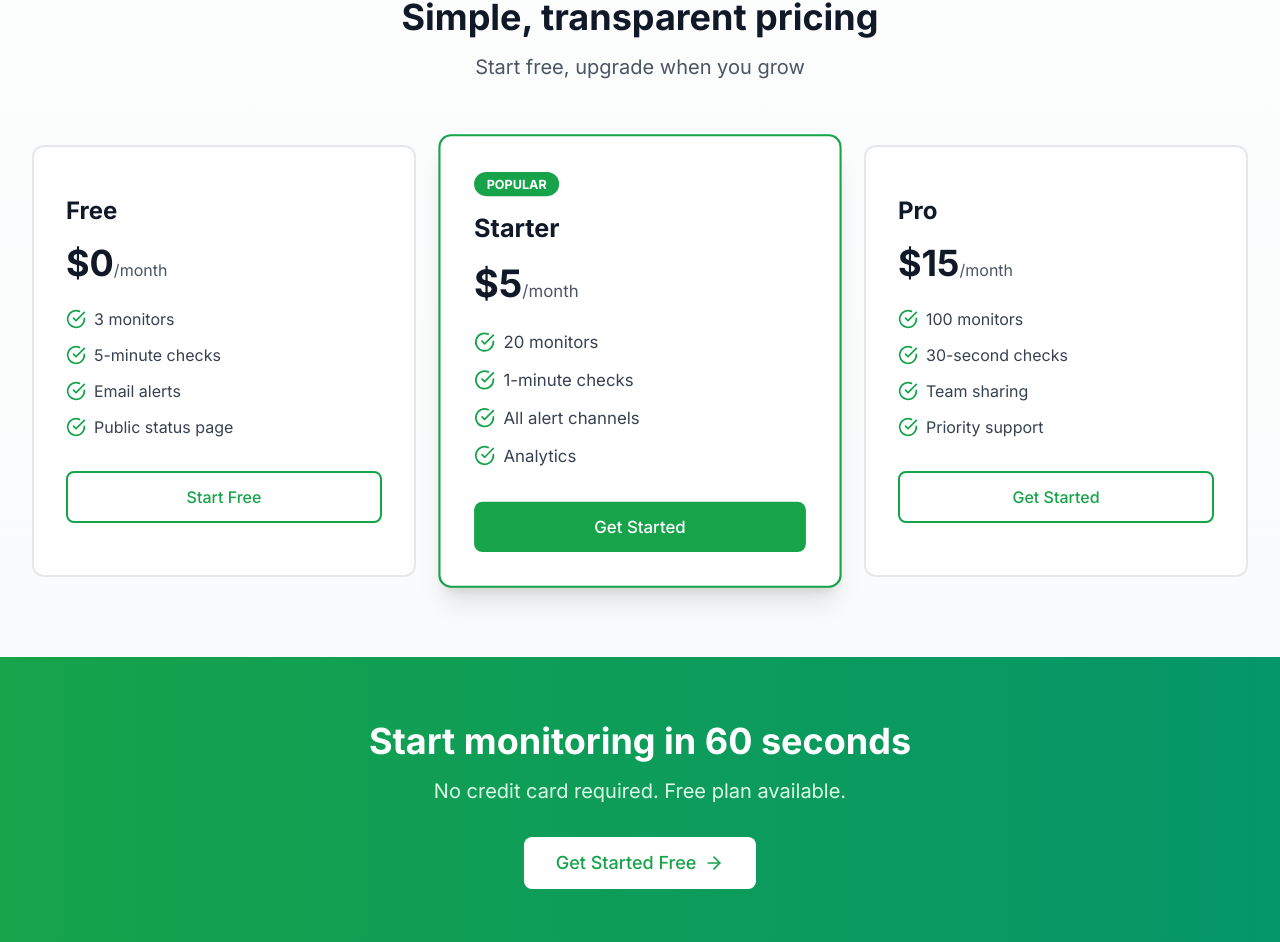
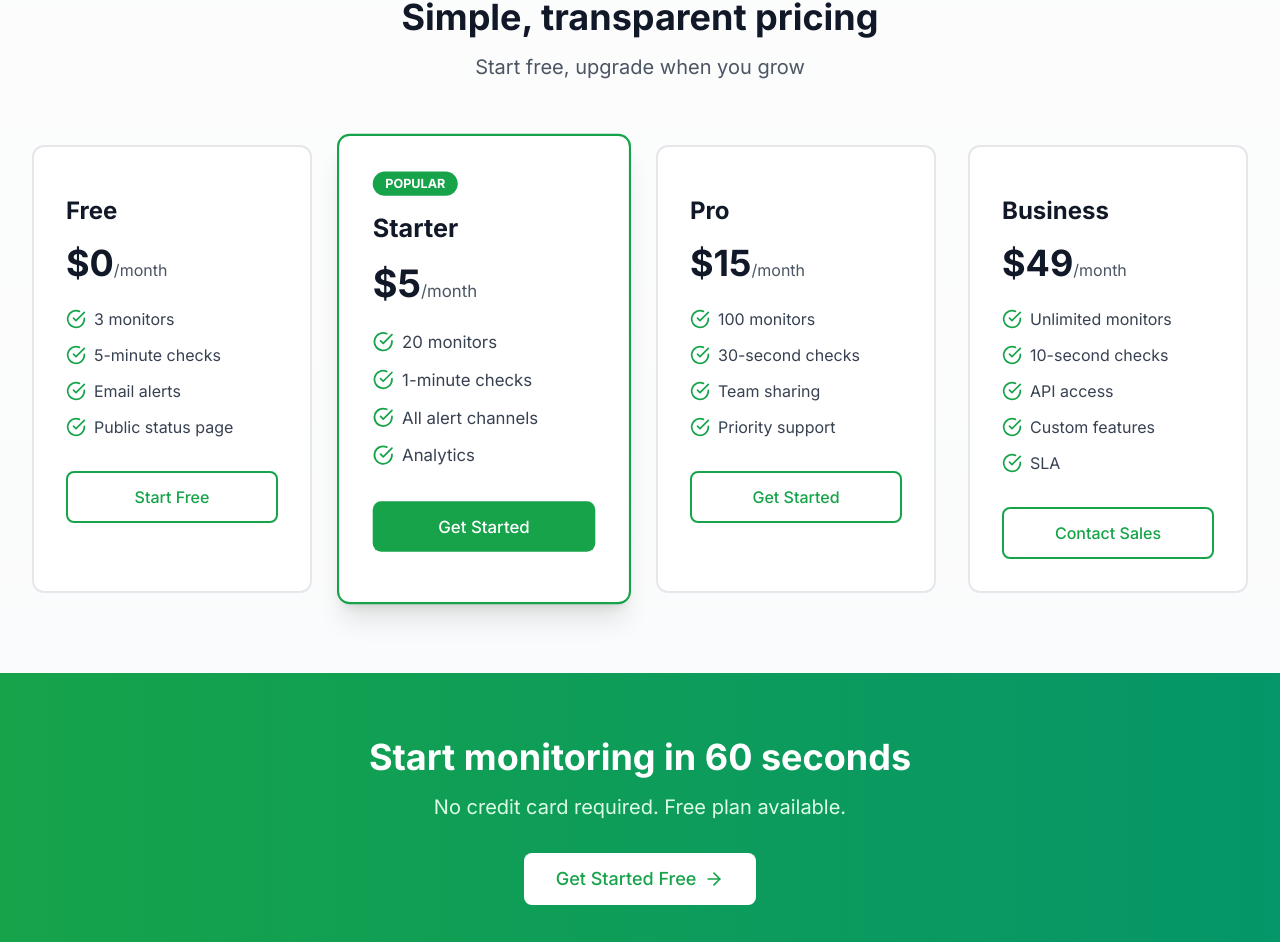
Before and after one commit to JEONSEWON/api-health-monitor, a Next.js app in the folder frontend/: page / in a window 1280 px wide. Shown: the part 1502-2444 px from the top of the page. Built offline with nearby package versions, Linux system fonts and the light colour scheme.

Commit message:
feat: Add Business plan (9/month) to pricing page

```diff
--- a/frontend/app/page.tsx
+++ b/frontend/app/page.tsx
@@ -135,7 +135,7 @@ export default function HomePage() {
           </p>
         </div>
 
-        <div className="grid md:grid-cols-3 gap-8">
+        <div className="grid md:grid-cols-2 lg:grid-cols-4 gap-8">
           <PricingCard
             name="Free"
             price="$0"
@@ -156,6 +156,13 @@ export default function HomePage() {
             price="$15"
             features={['100 monitors', '30-second checks', 'Team sharing', 'Priority support']}
             cta="Get Started"
+            href="/register"
+          />
+          <PricingCard
+            name="Business"
+            price="$49"
+            features={['Unlimited monitors', '10-second checks', 'API access', 'Custom features', 'SLA']}
+            cta="Contact Sales"
             href="/register"
           />
         </div>
```
